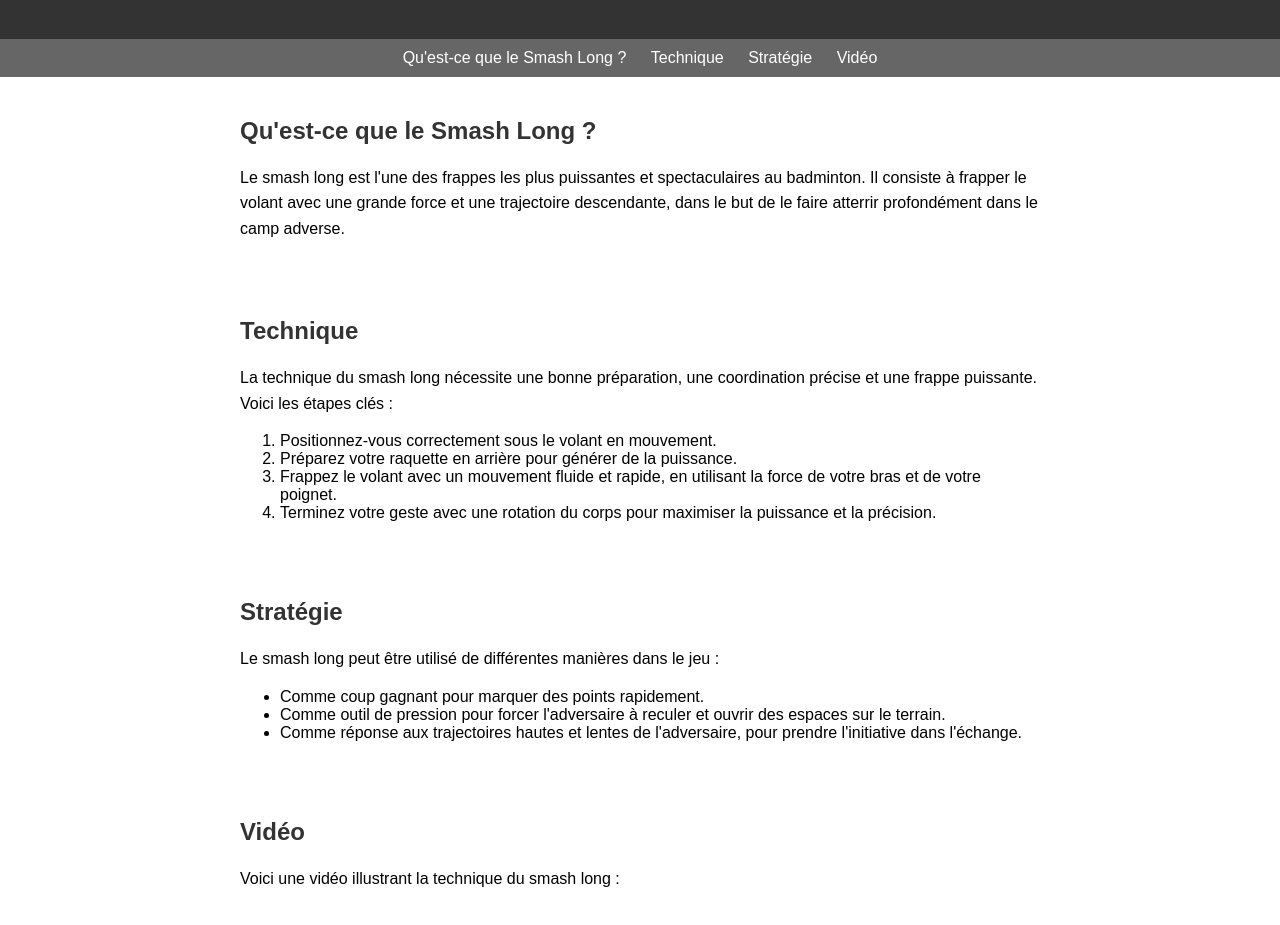
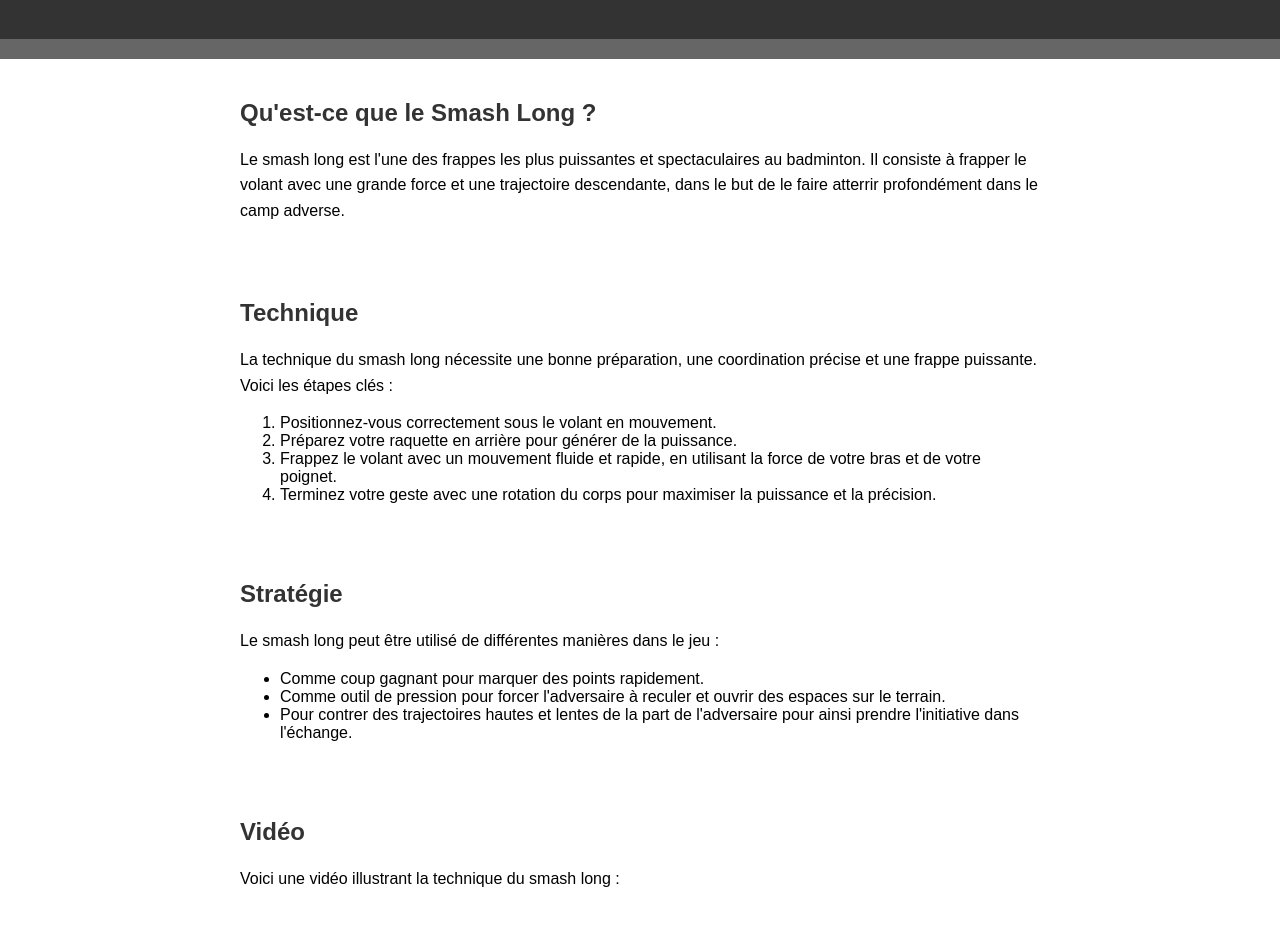
Before and after one commit to Atio3f/Badminton, a plain HTML site: page index.html in a window 1280 px wide. Shown: the part 81-1006 px from the top of the page. Drawn offline with Linux system fonts and the light colour scheme.

Commit message:
Update textes index.html

```diff
--- a/index.html
+++ b/index.html
@@ -47,10 +47,6 @@
         <h1>Le Smash Long au Badminton</h1>
     </header>
     <nav>
-        <a href="#qu-est-ce-que-le-smash-long">Qu'est-ce que le Smash Long ?</a>
-        <a href="#technique">Technique</a>
-        <a href="#strategie">Stratégie</a>
-        <a href="#video">Vidéo</a>
     </nav>
     <section id="qu-est-ce-que-le-smash-long">
         <h2>Qu'est-ce que le Smash Long ?</h2>
@@ -72,7 +68,7 @@
         <ul>
             <li>Comme coup gagnant pour marquer des points rapidement.</li>
             <li>Comme outil de pression pour forcer l'adversaire à reculer et ouvrir des espaces sur le terrain.</li>
-            <li>Comme réponse aux trajectoires hautes et lentes de l'adversaire, pour prendre l'initiative dans l'échange.</li>
+            <li>Pour contrer des trajectoires hautes et lentes de la part de l'adversaire pour ainsi prendre l'initiative dans l'échange.</li>
         </ul>
     </section>
     <section id="video">
```
